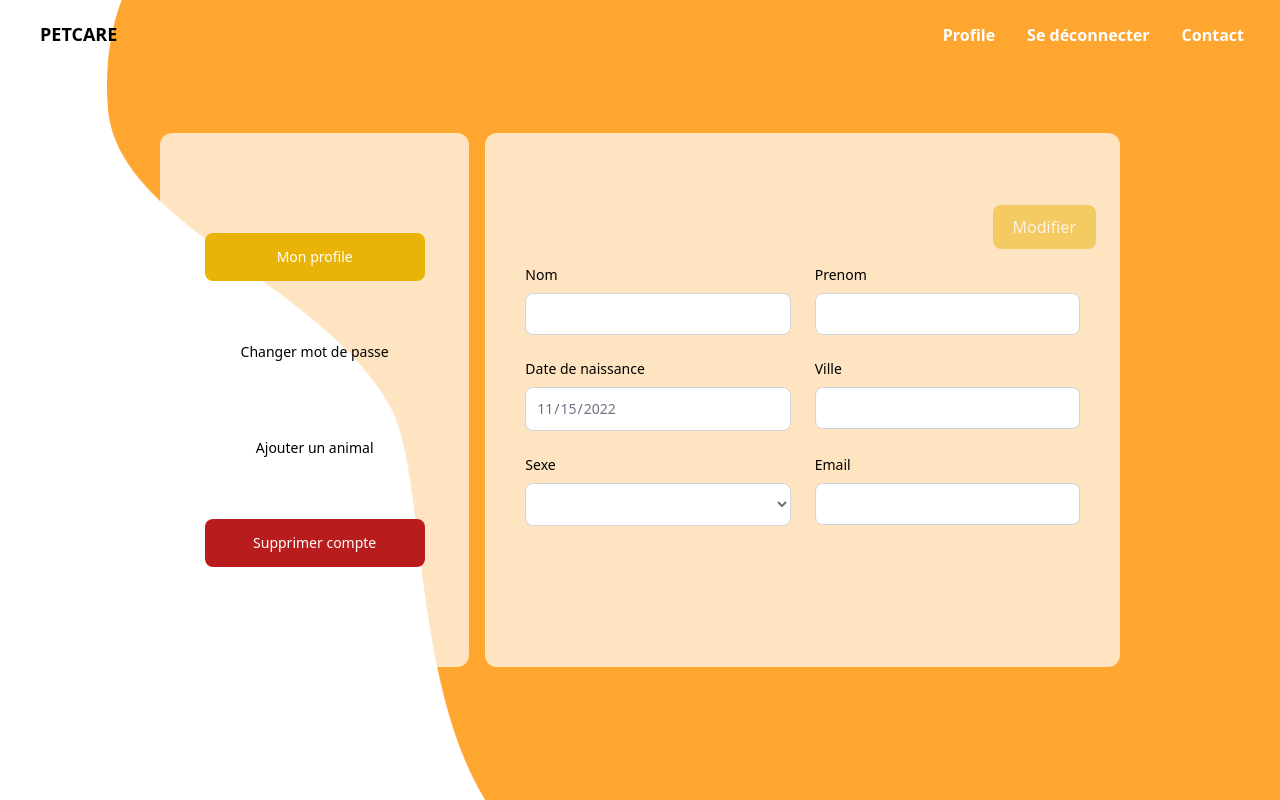
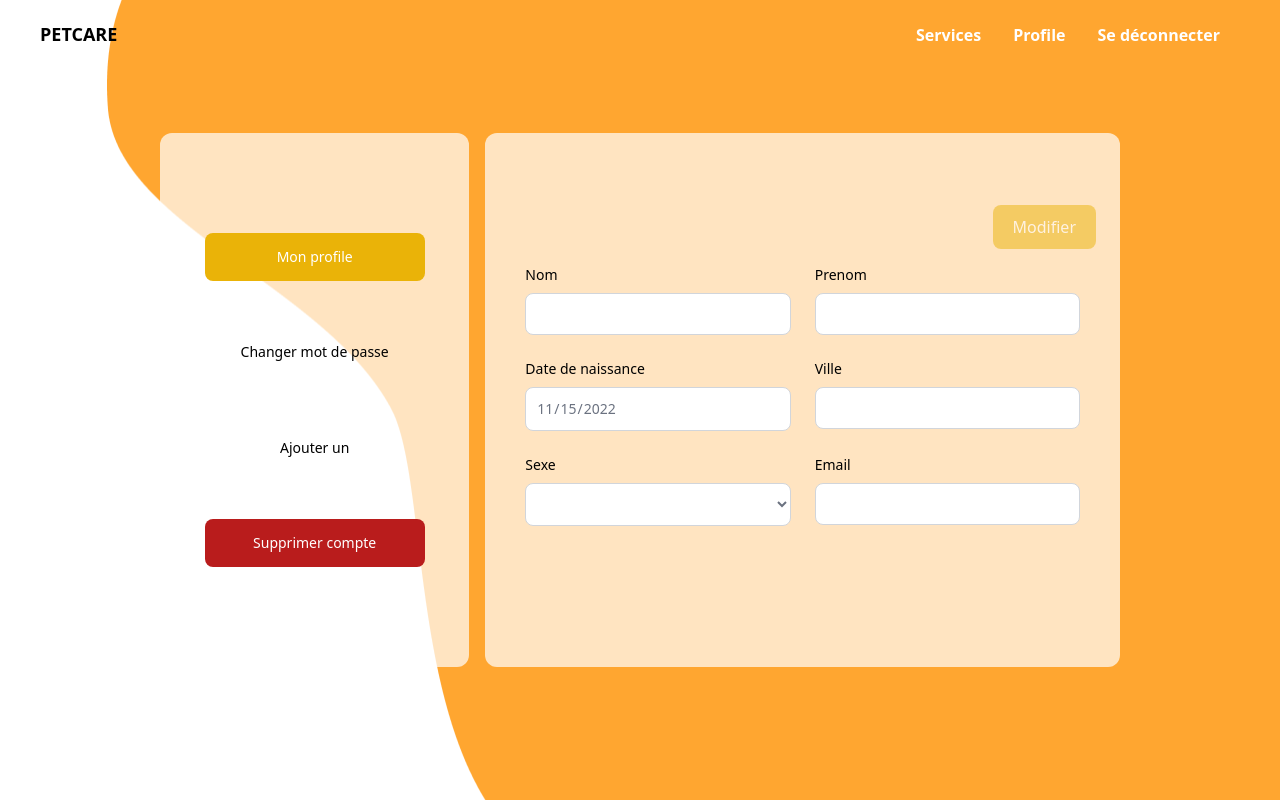
Before and after one commit to safa-abidi/petcare_front, an Angular app: page /profile in a window 1280 px wide. Built offline with nearby package versions, Linux system fonts and the light colour scheme; no server answers; sample sign-in values are in the browser's storage.

Commit message:
navbar and add pet and service in profile

```diff
--- a/src/app/home/navbar-logged/navbar-logged.component.html
+++ b/src/app/home/navbar-logged/navbar-logged.component.html
@@ -29,6 +29,14 @@
         <li class="nav-item">
           <a
             class="px-3 py-2 flex items-center text-md font-bold leading-snug text-black hover:opacity-75"
+            [routerLink]="['/services']"
+          >
+            <span class="ml-2" [ngClass]="{'text-white': !textBlack}">Services</span>
+          </a>
+        </li>
+        <li class="nav-item">
+          <a
+            class="px-3 py-2 flex items-center text-md font-bold leading-snug text-black hover:opacity-75"
             [routerLink]="['/profile']"
           >
             <span class="ml-2" [ngClass]="{'text-white': !textBlack}">Profile</span>
@@ -47,7 +55,7 @@
             class="px-3 py-2 flex items-center text-md font-bold leading-snug text-black hover:opacity-75"
             [routerLink]="['/']"
           >
-            <span class="ml-2" [ngClass]="{'text-white': !textBlack}">Contact</span>
+            <!--<span class="ml-2" [ngClass]="{'text-white': !textBlack}">Contact</span>-->
           </a>
         </li>
       </ul>
--- a/src/app/home/navbar/navbar.component.html
+++ b/src/app/home/navbar/navbar.component.html
@@ -29,6 +29,14 @@
         <li class="nav-item">
           <a
             class="px-3 py-2 flex items-center text-md font-bold leading-snug text-black hover:opacity-75"
+            [routerLink]="['/services']"
+          >
+            <span class="ml-2 text-white">Services</span>
+          </a>
+        </li>
+        <li class="nav-item">
+          <a
+            class="px-3 py-2 flex items-center text-md font-bold leading-snug text-black hover:opacity-75"
             [routerLink]="['/login']"
           >
             <span class="ml-2 text-white">Se connecter</span>
@@ -47,7 +55,7 @@
             class="px-3 py-2 flex items-center text-md font-bold leading-snug text-black hover:opacity-75"
             [routerLink]="['/']"
           >
-            <span class="ml-2 text-white">Contact</span>
+            <!--<span class="ml-2 text-white">Contact</span>-->
           </a>
         </li>
       </ul>
--- a/src/app/profile/profile/profile.component.html
+++ b/src/app/profile/profile/profile.component.html
@@ -7,7 +7,7 @@
     <div class="h-full bg-white rounded-xl grid place-items-center py-20 max-md:py-40 px-2" style="background-color: rgba(255, 255, 255, 0.7)">
       <button class="font-medium rounded-lg text-sm px-5 py-3.5 mb-2 w-3/4 truncate" (click)="onPageChange(0)" [ngClass]="{'bg-yellow-500 text-white' : pageIndex==0}">Mon profile</button>
       <button class="font-medium rounded-lg text-sm px-5 py-3.5 mb-2 w-3/4 truncate" (click)="onPageChange(1)" [ngClass]="{'bg-yellow-500 text-white' : pageIndex==1}">Changer mot de passe</button>
-      <button class="font-medium rounded-lg text-sm px-5 py-3.5 mb-2 w-3/4 truncate" (click)="onAddPetClick()">Ajouter un animal</button>
+      <button class="font-medium rounded-lg text-sm px-5 py-3.5 mb-2 w-3/4 truncate" (click)="onAddClick()">Ajouter un {{addText}}</button>
       <button class="text-white bg-red-700 font-medium rounded-lg text-sm px-5 py-3.5 w-3/4 truncate" (click)="onDeleteClick()">Supprimer compte</button>
     </div>
 
--- a/src/app/profile/profile/profile.component.ts
+++ b/src/app/profile/profile/profile.component.ts
@@ -1,6 +1,7 @@
 import { Component, OnInit } from '@angular/core';
 import {Router} from "@angular/router";
 import {UserService} from "../../services/user.service";
+import {LoginService} from "../../services/login.service";
 
 @Component({
   selector: 'app-profile',
@@ -10,14 +11,31 @@ import {UserService} from "../../services/user.service";
 export class ProfileComponent implements OnInit {
 
   pageIndex : number = 0;
+  isAuthenticated = false;
+  role: string = ""
+  addText: string = ""
 
-  constructor(private router: Router, private userService: UserService) { }
+  constructor(private router: Router, private userService: UserService, private loginService: LoginService) { }
 
   ngOnInit(): void {
+    this.isAuthenticated = this.loginService.isLogged()
+    this.role = localStorage.getItem("role")!
+    if(this.role.toLowerCase().includes("petowner")){
+      this.addText="animal"
+    }
+    else if(this.role.toLowerCase().includes("service")){
+      this.addText="service"
+    }
   }
 
-  onAddPetClick(){
-    this.router.navigate(["pet/add"]);
+  onAddClick(){
+    if(this.role.toLowerCase().includes("petowner")){
+      this.router.navigate(["pets/add"]);
+    }
+    else if(this.role.toLowerCase().includes("service")){
+      this.router.navigate(["services/add"]);
+
+    }
   }
 
   onDeleteClick(){
--- a/src/app/service_provider/list-services/list-services.component.html
+++ b/src/app/service_provider/list-services/list-services.component.html
@@ -1,7 +1,10 @@
-<app-navbar-logged class="fixed w-full z-10" ></app-navbar-logged>
+<app-navbar-logged *ngIf="isAuthenticated" class="fixed w-full z-10" ></app-navbar-logged>
+<app-navbar *ngIf="!isAuthenticated" class="fixed w-full z-10" ></app-navbar>
 <div class="grid grid-cols-5 p-0 pt-20">
-  <form class="p-5 ml-5 mt-10 bg-gray-200 rounded-lg h-fit md:fixed col-span-2 md:col-span-1" #searchForm="ngForm">
 
+  <div class="md:fixed col-span-2 md:col-span-1 ml-5">
+    <button *ngIf="isAuthenticated && role.toLowerCase().includes('service')" type="button" class="w-full text-white bg-green-600 font-medium rounded-lg text-sm px-3 py-2.5 mr-2 mb-2 mt-10" (click)="onAddServiceClick()">Ajouter votre service</button>
+    <form class="p-5 mt-6 bg-gray-200 rounded-lg h-fit " #searchForm="ngForm">
       <label class="block mb-2 text-lg font-medium font-semibold text-gray-500 text-center">Recherche</label>
 
       <label class="block mb-2 text-sm font-medium text-gray-500">Titre</label>
@@ -32,7 +35,10 @@
     </form>
 
 
+  </div>
+
   <div *ngIf="servicesList.length!=0" class="grid grid-cols-2 sm:grid-cols-3 md:grid-cols-4 gap-0 md:gap-3 place-items-center col-start-3 md:col-start-2 col-span-3 md:col-span-4">
+
     <app-service-item *ngFor="let service of servicesList" class="w-full" [service]="service" ></app-service-item>
   </div>
 
--- a/src/app/service_provider/list-services/list-services.component.ts
+++ b/src/app/service_provider/list-services/list-services.component.ts
@@ -3,6 +3,8 @@ import {ServiceProviderService} from "../../services/service-provider.service";
 import {Service} from "../../models/service";
 import {ServiceCategories} from "../../enums/service_categories";
 import {NgForm} from "@angular/forms";
+import {LoginService} from "../../services/login.service";
+import {Router} from "@angular/router";
 
 @Component({
   selector: 'app-list-services',
@@ -14,9 +16,12 @@ export class ListServicesComponent implements OnInit {
   servicesList : Service[] = [];
   serviceCategories : string[] = Object.values(ServiceCategories)
   serviceCategoriesActivated : boolean[] = []
+  isAuthenticated = false;
+  role: string = ""
 
-  constructor(private serviceProviderService : ServiceProviderService) {
+  constructor(private serviceProviderService : ServiceProviderService, private loginService : LoginService, private router: Router) {
     this.serviceCategories.map(()=> this.serviceCategoriesActivated.push(true))
+
   }
 
   ngOnInit(): void {
@@ -25,6 +30,8 @@ export class ListServicesComponent implements OnInit {
         this.servicesList = s
       }
     )
+    this.isAuthenticated = this.loginService.isLogged()
+    this.role = localStorage.getItem("role")!
   }
 
   onCategoryChipClick(i : number){
@@ -50,4 +57,8 @@ export class ListServicesComponent implements OnInit {
     )
   }
 
+  onAddServiceClick(){
+    this.router.navigate(["services/add"])
+  }
+
 }
```
Lines whose indentation alone changed are shown as unchanged.
